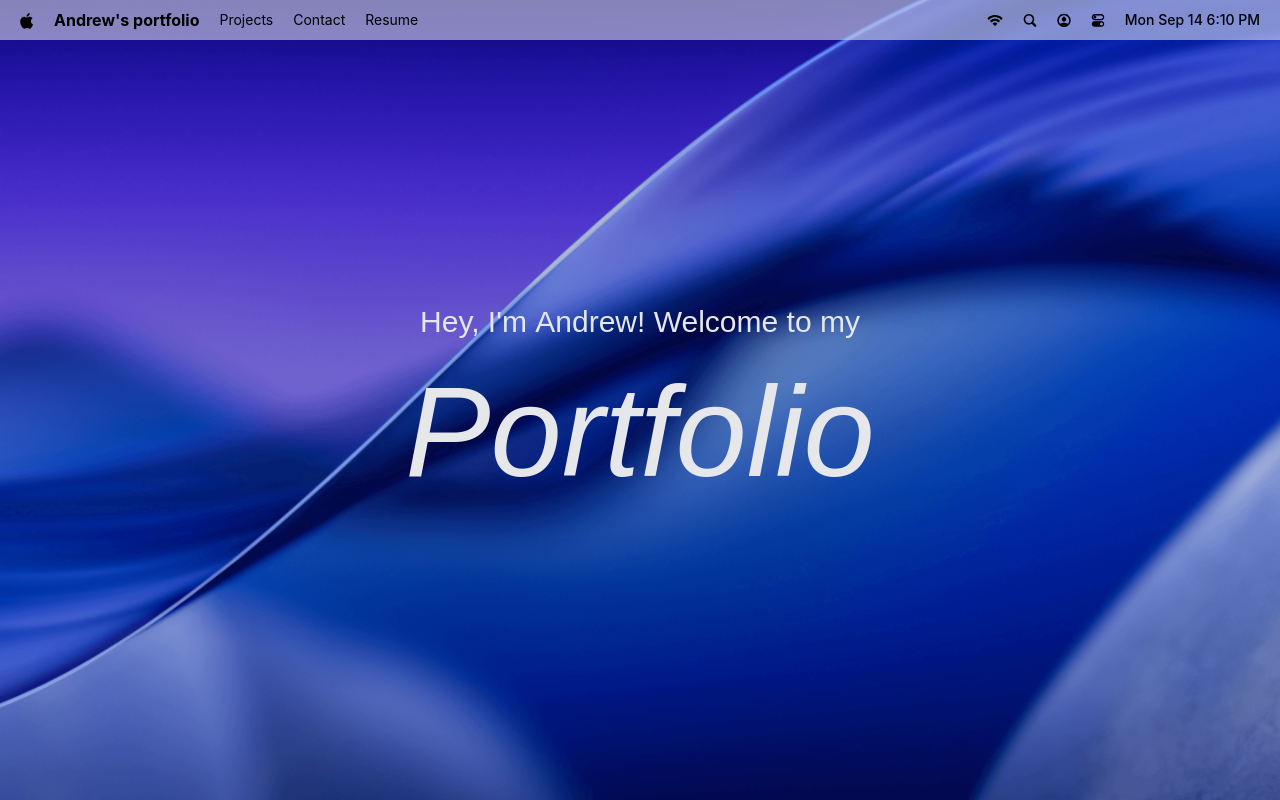
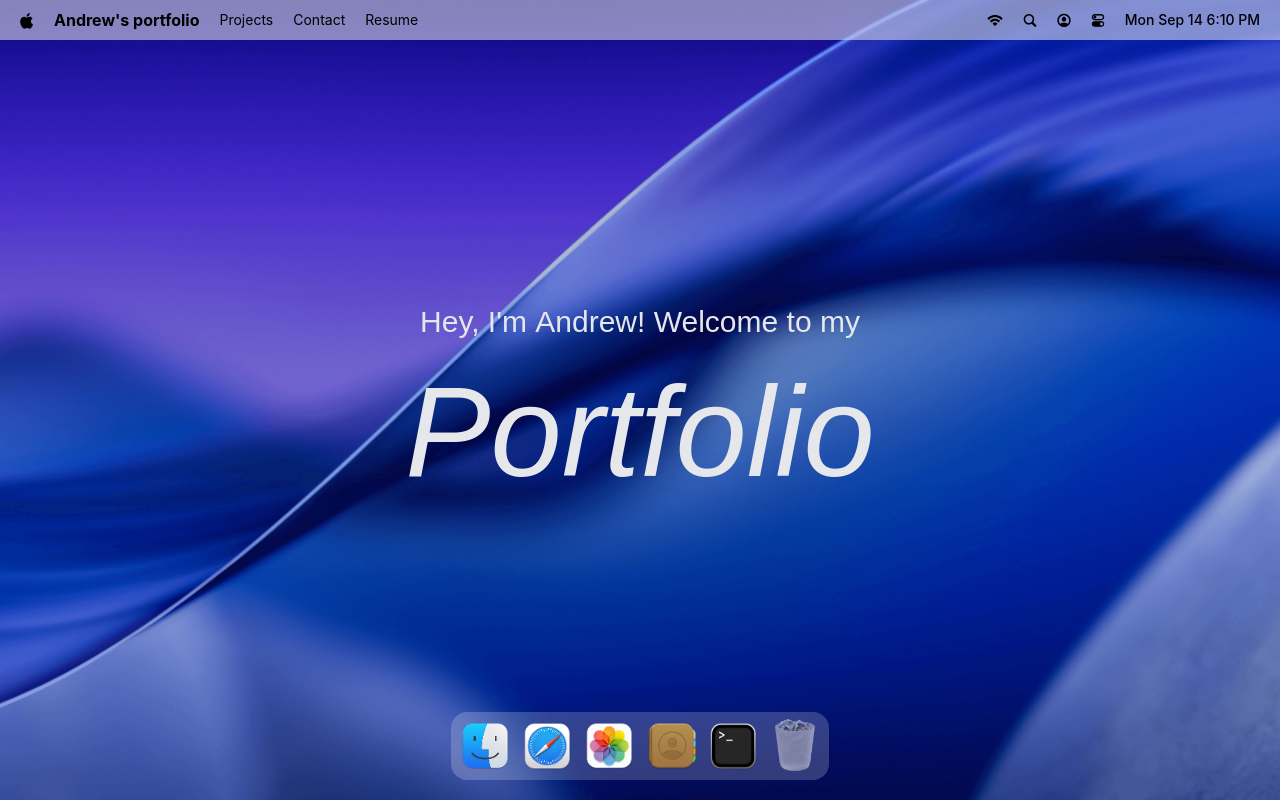
Before and after one commit to andrew0samir/macOS-portfolio, a React (Vite) app: page / in a window 1280 px wide. Built offline with nearby package versions, Linux system fonts and the light colour scheme; a web font is replaced by a local one.

Commit message:
implement dock presentation

```diff
--- a/package.json
+++ b/package.json
@@ -17,6 +17,7 @@
     "lucide-react": "^1.33.0",
     "react": "^19.2.8",
     "react-dom": "^19.2.8",
+    "react-tooltip": "^6.0.8",
     "tailwindcss": "^4.3.3"
   },
   "devDependencies": {
--- a/src/App.jsx
+++ b/src/App.jsx
@@ -1,10 +1,11 @@
-import { Navbar, Welcome } from "@components";
+import { Dock, Navbar, Welcome } from "@components";
 
 function App() {
   return (
     <main>
       <Navbar />
       <Welcome />
+      <Dock />
     </main>
   );
 }
--- /dev/null
+++ b/src/components/Dock.jsx
@@ -0,0 +1,93 @@
+import { dockApps } from "@constants";
+import { Tooltip } from "react-tooltip";
+import { useRef } from "react";
+import { useGSAP } from "@gsap/react";
+import gsap from "gsap";
+
+function Dock() {
+  const dockRef = useRef(null);
+
+  useGSAP(() => {
+    const dock = dockRef.current;
+    if (!dock) return;
+
+    const icons = dock.querySelectorAll(".dock-icon");
+    const animateIcons = (mouseX) => {
+      const { left } = dock.getBoundingClientRect();
+      icons.forEach((icon) => {
+        const { left: iconLeft, width } = icon.getBoundingClientRect();
+        const center = iconLeft - left + width / 2;
+        const distance = Math.abs(mouseX - center);
+
+        const intensity = Math.exp(-(distance ** 2.5) / 20000);
+
+        gsap.to(icon, {
+          scale: 1 + 0.25 * intensity,
+          y: -15 * intensity,
+          duration: 0.2,
+          ease: "power1.out",
+        });
+      });
+    };
+
+    const handleMouseMove = (e) => {
+      const { left } = dock.getBoundingClientRect();
+
+      animateIcons(e.clientX - left);
+    };
+
+    const resetIcons = () => {
+      icons.forEach((icon) => {
+        gsap.to(icon, {
+          scale: 1,
+          y: 0,
+          duration: 0.3,
+          ease: "power1.out",
+        });
+      });
+    };
+
+    dock.addEventListener("mousemove", handleMouseMove);
+    dock.addEventListener("mouseleave", resetIcons);
+
+    return () => {
+      dock.removeEventListener("mousemove", handleMouseMove);
+      dock.removeEventListener("mouseleave", resetIcons);
+    };
+  }, []);
+
+  const toggleApp = (app) => {
+    // TODO: Implement open window toggle logic
+  };
+
+  return (
+    <section id="dock">
+      <div ref={dockRef} className="dock-container">
+        {dockApps.map(({ id, name, icon, canOpen }) => (
+          <div key={id} className="relative flex justify-center">
+            <button
+              type="button"
+              className="dock-icon"
+              aria-label={name}
+              data-tooltip-id="dock-tooltip"
+              data-tooltip-content={name}
+              data-tooltip-delay-show={150}
+              disabled={!canOpen}
+              onclick={() => toggleApp({ id, canOpen })}
+            >
+              <img
+                src={`/images/${icon}`}
+                alt={name}
+                loading="lazy"
+                className={canOpen ? "opacity-100" : "opacity-50"}
+              />
+            </button>
+          </div>
+        ))}
+        <Tooltip id="dock-tooltip" place="top" className="tooltip" />
+      </div>
+    </section>
+  );
+}
+
+export default Dock;
--- a/src/components/index.js
+++ b/src/components/index.js
@@ -1,4 +1,5 @@
 import Navbar from "@components/Navbar";
 import Welcome from "@components/Welcome";
+import Dock from "@components/Dock";
 
-export { Navbar, Welcome };
+export { Navbar, Welcome, Dock };
```
Also changed, not shown: 1 other file (tests, documents, lock files or other folders).
